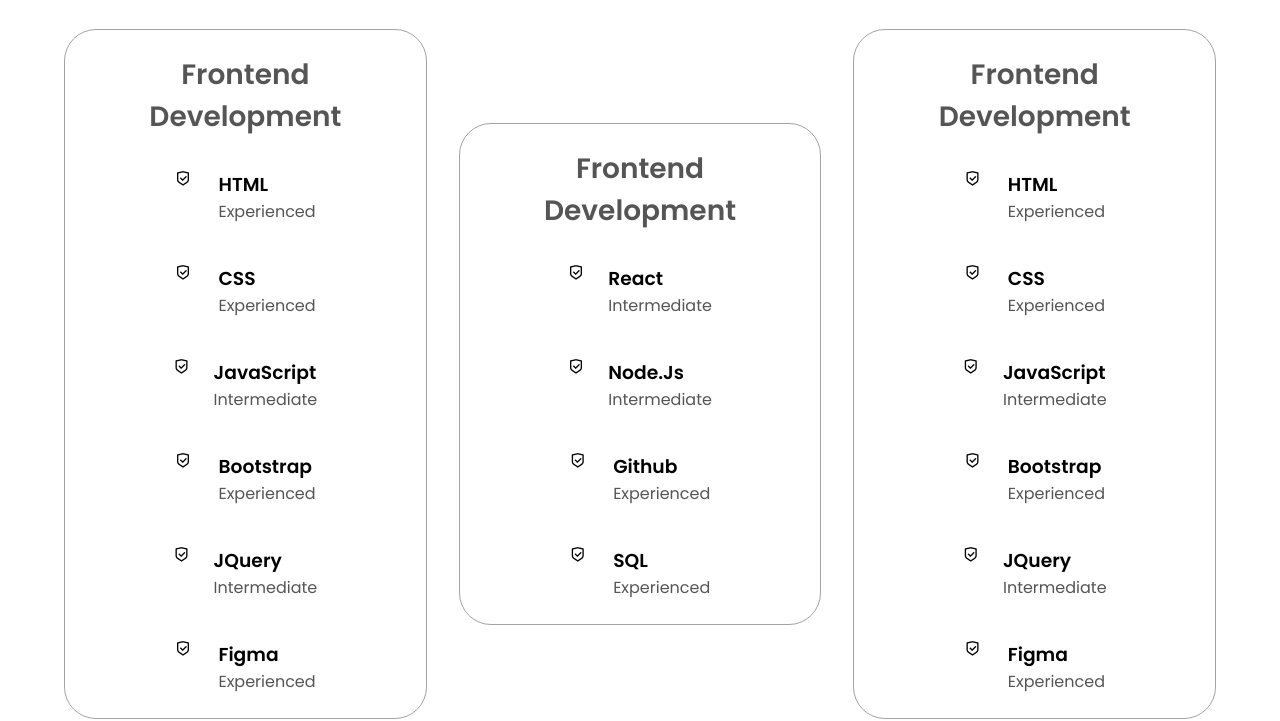
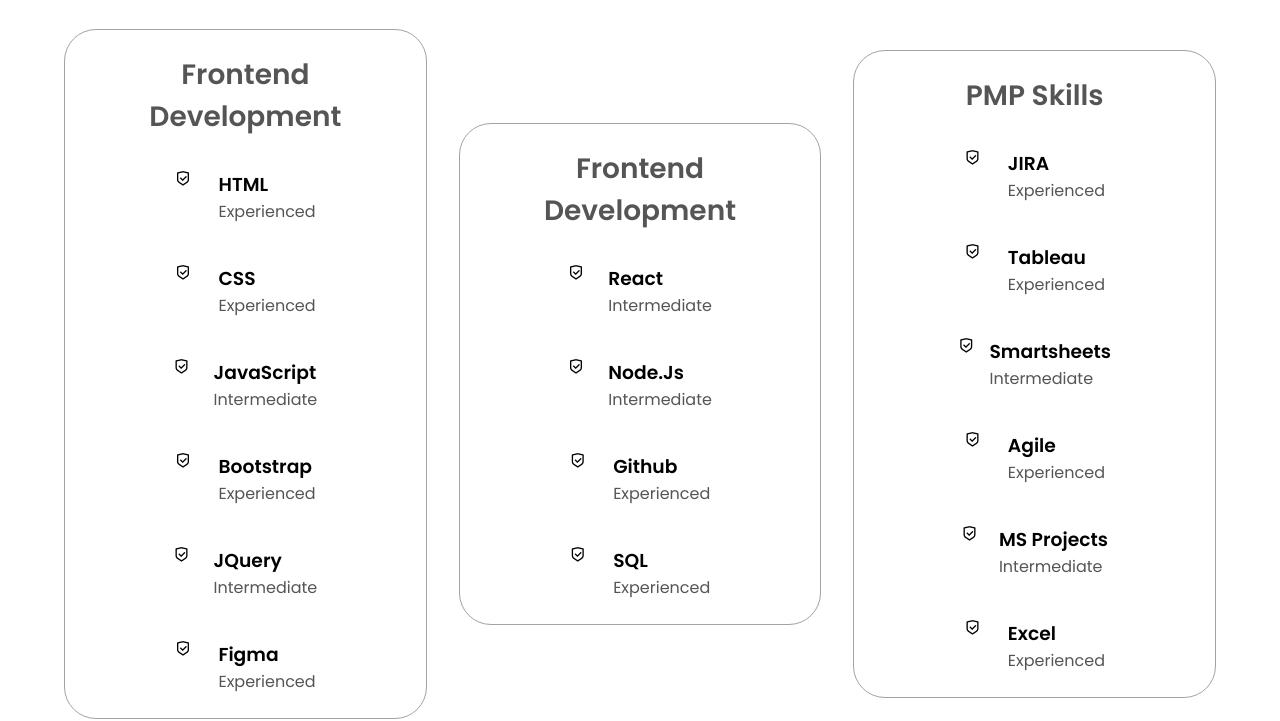
Before and after one commit to mikebeenmadeit/portfolio2, a plain HTML site: page index.html in a window 1280 px wide. Shown: the part 268-989 px from the top of the page. Drawn offline with nearby package versions, Linux system fonts and the light colour scheme.

Commit message:
Update index.html

```diff
--- a/index.html
+++ b/index.html
@@ -194,12 +194,12 @@
 
 
              <div class="details-container">
-                <h2 class="experience-sub-title">Frontend Development</h2>
+                <h2 class="experience-sub-title">PMP Skills</h2>
                 <div class="article-container">
                     <article>
                         <i class="ri-shield-check-line icon"></i>
                         <div>
-                            <h3>HTML</h3>
+                            <h3>JIRA</h3>
                             <p>Experienced</p>
                         </div>
                     </article>
@@ -207,7 +207,7 @@
                     <article>
                         <i class="ri-shield-check-line icon"></i>
                         <div>
-                            <h3>CSS</h3>
+                            <h3>Tableau</h3>
                             <p>Experienced</p>
                         </div>
                     </article>
@@ -215,7 +215,7 @@
                     <article>
                         <i class="ri-shield-check-line icon"></i>
                         <div>
-                            <h3>JavaScript</h3>
+                            <h3>Smartsheets</h3>
                             <p>Intermediate</p>
                         </div>
                     </article>
@@ -223,7 +223,7 @@
                     <article>
                         <i class="ri-shield-check-line icon"></i>
                         <div>
-                            <h3>Bootstrap</h3>
+                            <h3>Agile</h3>
                             <p>Experienced</p>
                         </div>
                     </article>
@@ -231,7 +231,7 @@
                     <article>
                         <i class="ri-shield-check-line icon"></i>
                         <div>
-                            <h3>JQuery</h3>
+                            <h3>MS Projects</h3>
                             <p>Intermediate</p>
                         </div>
                     </article>
@@ -239,7 +239,7 @@
                     <article>
                         <i class="ri-shield-check-line icon"></i>
                         <div>
-                            <h3>Figma</h3>
+                            <h3>Excel</h3>
                             <p>Experienced</p>
                         </div>
                     </article>
```
